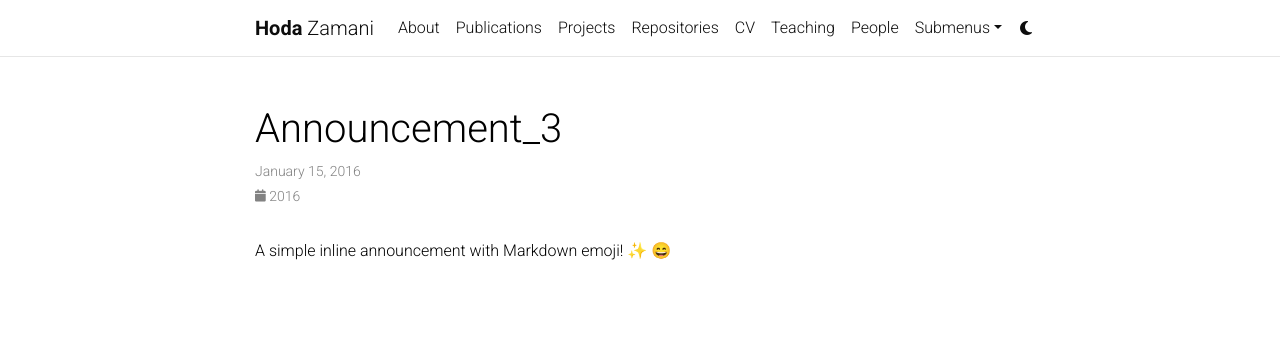
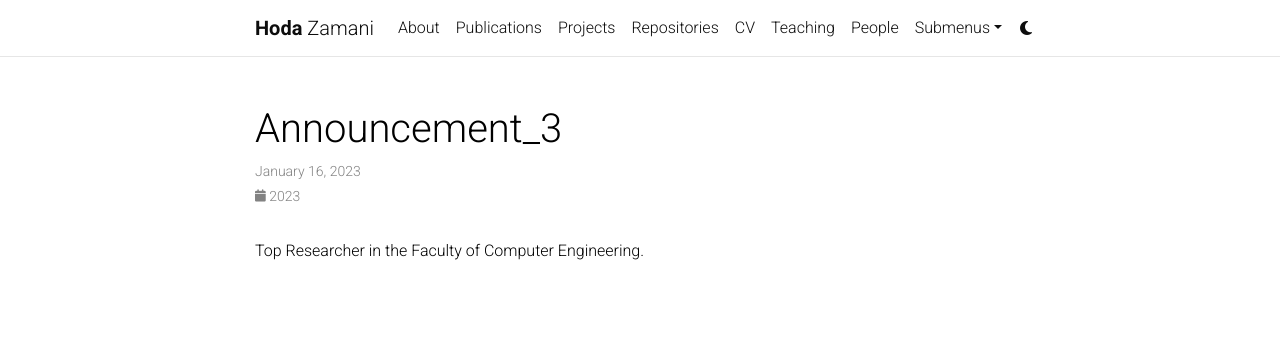
Before and after one commit to HodaZamani/HodaZamani.github.io, a Jekyll site: the page built from _news/announcement_3.md, in a window 1280 px wide. Shown: the top 356 px of the page. Built offline with Jekyll 4.4.1, drawn with Linux system fonts in a browser that asks for light colours; emoji names are drawn with the system emoji font; comment, search, counter and statistics services are not loaded; a style sheet for code colours, icons or effects is not loaded.

Commit message:
Update announcement_3.md

```diff
--- a/_news/announcement_3.md
+++ b/_news/announcement_3.md
@@ -1,8 +1,8 @@
 ---
 layout: post
-date: 2016-01-15 07:59:00-0400
+date: 2023-01-16 07:59:00-0400
 inline: true
 related_posts: false
 ---
 
-A simple inline announcement with Markdown emoji! :sparkles: :smile:
+Top Researcher in the Faculty of Computer Engineering.
```
